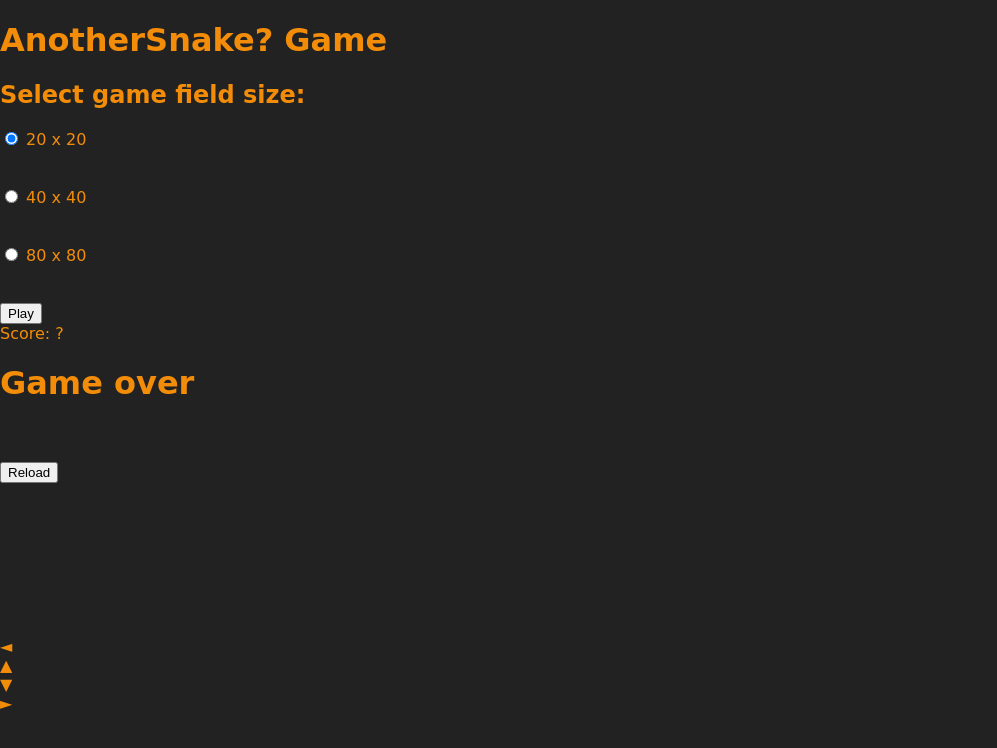
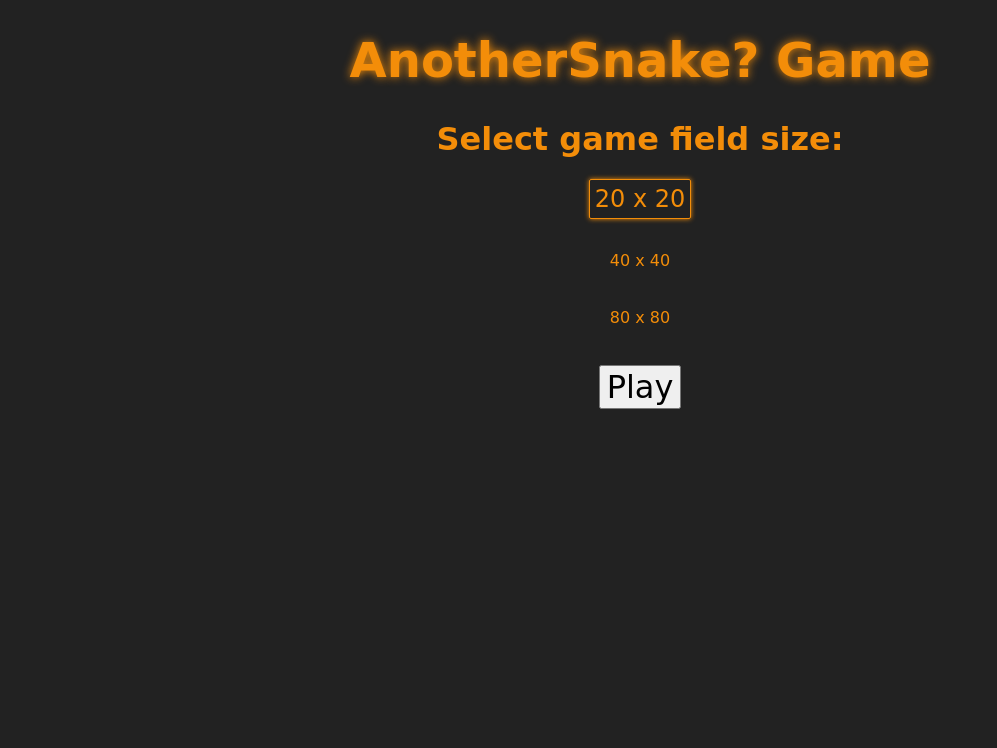
Before and after one commit to olegosh/anothersnake, a website built with webpack: page src/index.html in a window 1280 px wide. Shown: the whole page, without its empty margins (0-997 px from the left). Built offline with nearby package versions, Linux system fonts and the light colour scheme; a web font is replaced by a local one.

Commit message:
Added styles for DOM elements
modified:   src/index.css

```diff
--- a/src/index.css
+++ b/src/index.css
@@ -5,3 +5,120 @@ body {
   margin: 0;
   padding: 0;
 }
+
+h1,
+#controls {
+  font-size: 3em;
+  text-shadow: 0px 0px 10px #F38D09;
+}
+
+h2,
+button,
+p,
+#display-score {
+  font-size: 2em;
+}
+
+input,
+#score {
+  font-size: 1.2em;
+}
+
+label {
+  padding: 5px;
+}
+
+input[type="radio"] {
+  display: none;
+}
+
+input[type="radio"]:checked + label {
+  border: 1px solid #F38D09;
+  font-size: 1.5em;
+  border-radius: 2px;
+  box-shadow: 0px 0px 5px 0px #F38D09;
+}
+
+#controls {
+  margin-top: 5px;
+  width: 100%;
+}
+
+#controls div {
+  display: inline-table;
+}
+
+#left,
+#up,
+#right,
+#down {
+  border: 1px solid #F38D09;
+  text-align: center;
+  background-color: #656565;
+  border-radius: 5px;
+  color: #222222;
+  box-shadow: 0px 0px 10px 0px #F38D09;
+}
+
+#left:hover,
+#up:hover,
+#right:hover,
+#down:hover {
+  background-color: #767676;
+}
+
+#left {
+  margin-left: 10px;
+}
+
+#down {
+  margin-top: 10px;
+}
+
+#snake {
+  display: block;
+  margin: 0 auto;
+  border: 1px solid #F38D09;
+  border-radius: 5px;
+  box-shadow: 0px 0px 10px 0px #F38D09;
+}
+
+#score {
+  z-index: 1;
+  position: fixed;
+  top: 0;
+  left: 0;
+  padding: 20px;
+  color: #F38D09;
+}
+
+#game-over {
+  display: none;
+}
+
+#menu,
+#game-over {
+  /*display: none;*/
+  position: fixed;
+  top: 0;
+  left: 0;
+  width: 100%;
+  height: 100%;
+  z-index: 2;
+  background-color: #222222;
+  text-align: center;
+  font-family: 'Short Stack', cursive;
+  color: #F38D09;
+}
+
+#play-button,
+#reload-button,
+#score {
+  font-family: 'Short Stack', cursive;
+}
+
+#play-button:hover,
+#reload-button:hover {
+  cursor: pointer;
+  background-color: #F38D09;
+}
```
